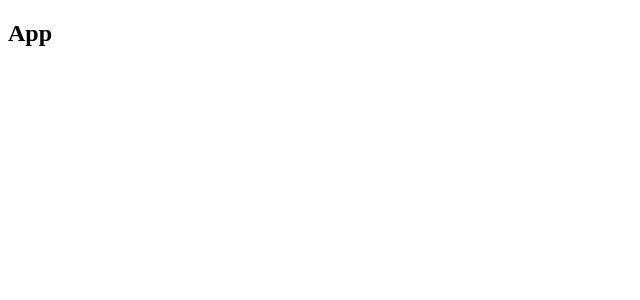
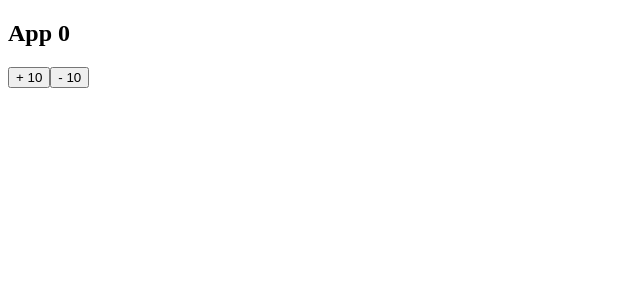
Before and after one commit to Spanaic/react_redux_practice_on_CodeSandBox, a React (Create React App) app: page / in a window 1280 px wide. Shown: the top 300 px of the page, without its empty margins (0-640 px from the left). Built offline with nearby package versions, Linux system fonts and the light colour scheme.

Commit message:
【完了】connectでstoreをコンポーネントに紐付ける

```diff
--- a/src/App.tsx
+++ b/src/App.tsx
@@ -1,5 +1,64 @@
 import React from "react";
+import { connect } from "react-redux";
 
-const App = () => <h2>App</h2>;
+type MapStateToProps = {
+  number: number;
+};
 
-export default App;
+type DispatchProps = {
+  type: string;
+  payload: { num: number };
+};
+
+type MapDispatchToProps = {
+  plus: (dispatch: DispatchProps) => void;
+  minus: (dispatch: DispatchProps) => void;
+};
+
+// anyの型がいくつかある
+const App = ({ number, plus, minus }) => (
+  <div>
+    <h2>App {number}</h2>
+    <button
+      onClick={() => {
+        plus(10);
+      }}
+    >
+      + 10
+    </button>
+    <button
+      onClick={() => {
+        minus(10);
+      }}
+    >
+      - 10
+    </button>
+  </div>
+);
+
+const mapStateToProps = (state: MapStateToProps) => {
+  return {
+    number: state
+  };
+};
+
+const mapDispatchToProps = (dispatch: DispatchProps): MapDispatchToProps => {
+  return {
+    plus: (num) => {
+      dispatch({
+        type: "PLUS",
+        payload: { num: num }
+      });
+    },
+    minus: (num) => {
+      dispatch({
+        type: "MINUS",
+        payload: { num: num }
+      });
+    }
+  };
+};
+
+// HOCを使用している
+// 二つ目のかっこには対象となるコンポーネントを設定する
+export default connect(mapStateToProps, mapDispatchToProps)(App);
```
